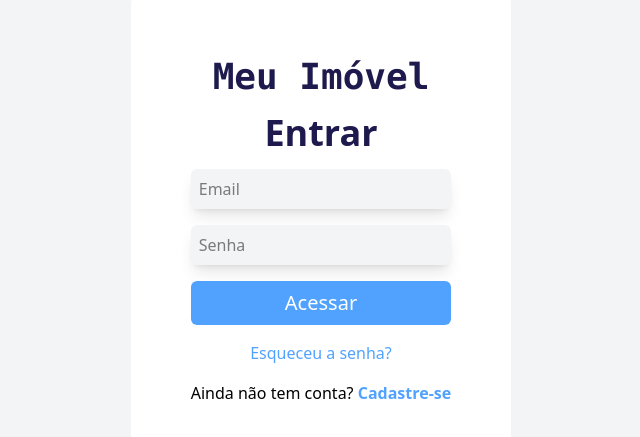
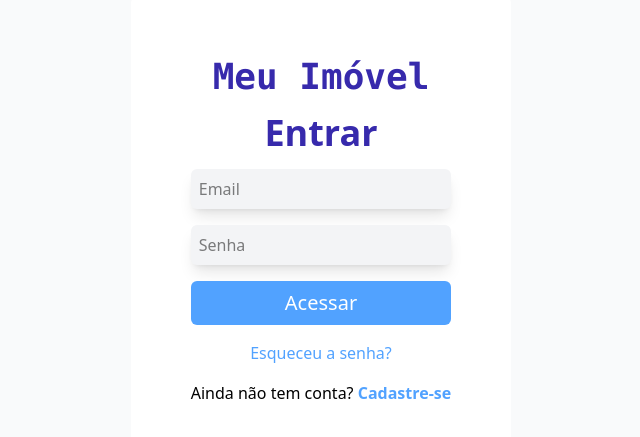
Before and after one commit to KennedyRamos/MeuImovel, a React (Vite) app: page / in a window 1280 px wide. Shown: the part 169-606 px from the top of the page, without its empty margins (319-959 px from the left). Built offline with nearby package versions, Linux system fonts and the light colour scheme.

Commit message:
ajustando caminho dos arquivos

```diff
--- a/src/app.jsx
+++ b/src/app.jsx
@@ -1,4 +1,5 @@
-import Login from './pages/Login'
+import Login from './pages/Login';
+
 
 export default function App() {
   return (
--- a/src/pages/Login.jsx
+++ b/src/pages/Login.jsx
@@ -1,10 +1,10 @@
 export default function Login() {
   return (
-    <div className="min-h-screen flex items-center justify-center bg-gray-100">
+    <div className="min-h-screen flex items-center justify-center bg-gray-50">
       <form className="flex flex-col text-center gap-4 bg-white p-15 rounded-md">
-        <h1 className="font-mono text-4xl text-indigo-950 font-semibold">Meu Imóvel</h1>
+        <h1 className="font-mono text-4xl text-indigo-800 font-semibold">Meu Imóvel</h1>
 
-        <h2 className="text-4xl text-indigo-950 font-semibold">Entrar</h2>
+        <h2 className="text-4xl text-indigo-800 font-semibold">Entrar</h2>
 
         <input type="email" name="email" id="email" placeholder="Email" className="p-2 bg-gray-100 rounded-md shadow-lg"/>
 
```
